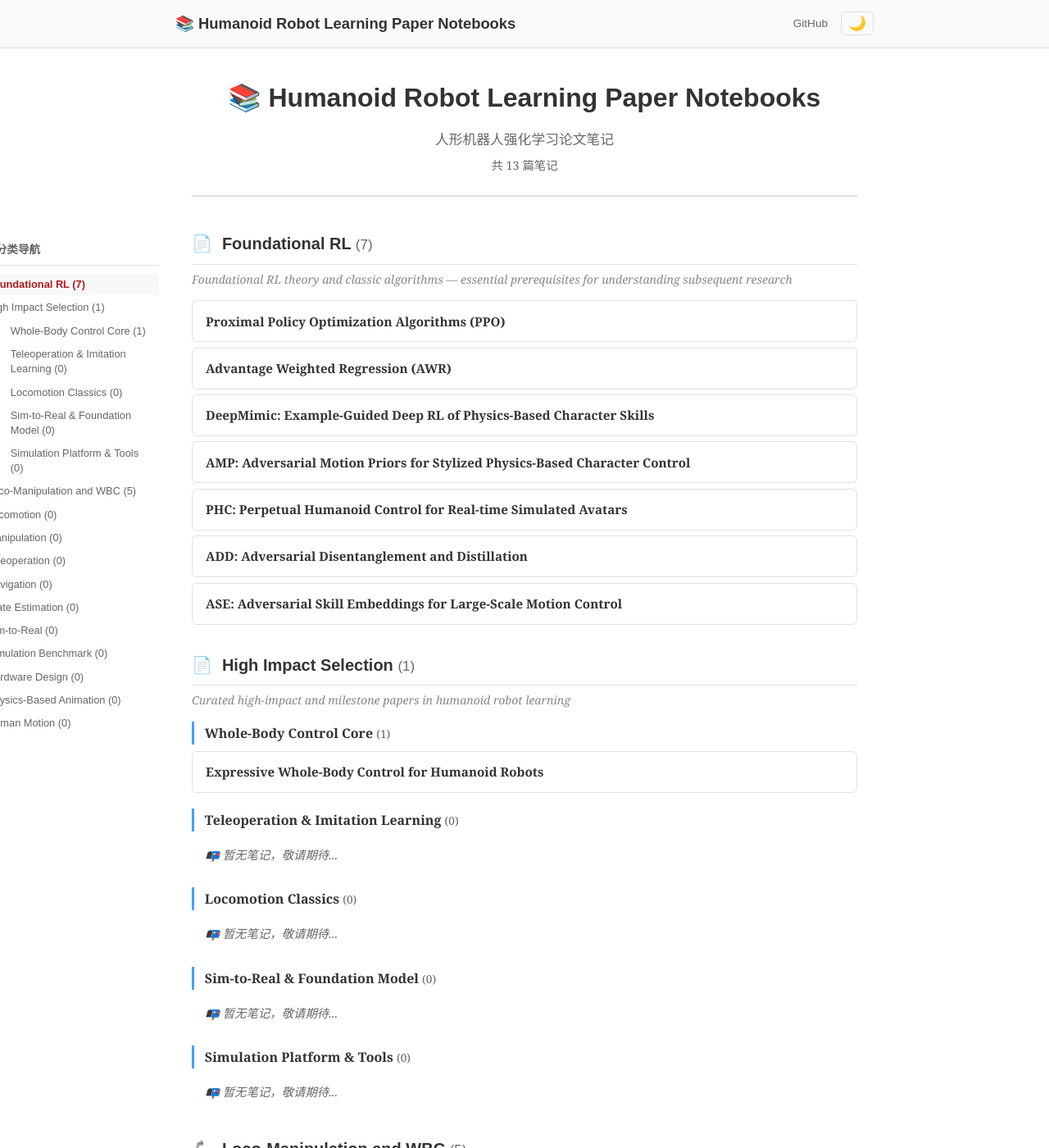
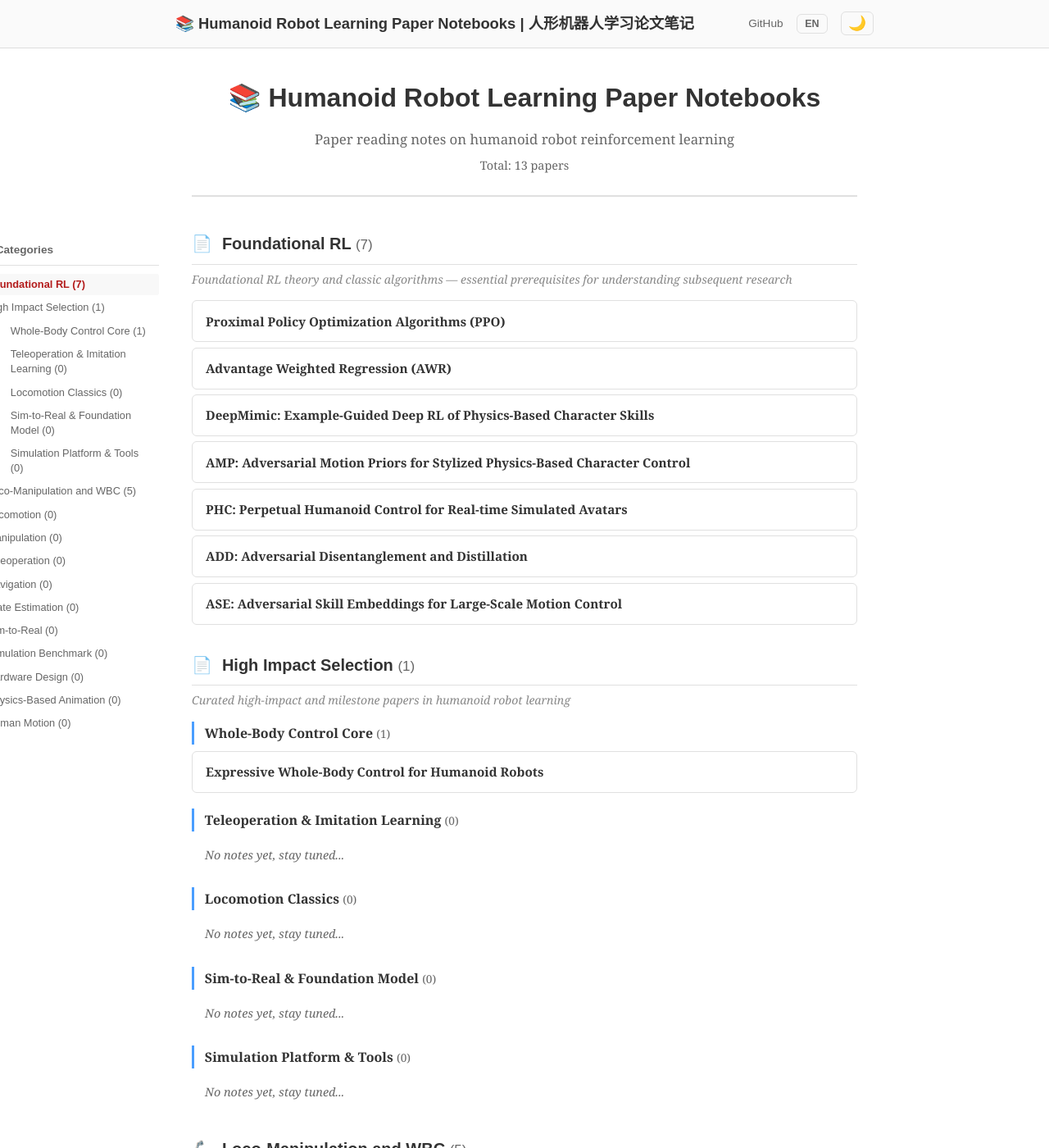
Before and after one commit to ImChong/Humanoid_Robot_Learning_Paper_Notebooks, a Jekyll site: the page built from index.html, in a window 1280 px wide and 1400 px high. Shown: the whole window at 82% size. Built offline with Jekyll 4.4.1, drawn with Linux system fonts in a browser that asks for light colours; some of the changed text lies outside the part shown.

Commit message:
feat: 添加中英双语切换功能，支持语言偏好本地存储

```diff
--- /dev/null
+++ b/_data/i18n.json
@@ -0,0 +1,56 @@
+{
+  "site_title": {
+    "en": "Humanoid Robot Learning Paper Notebooks",
+    "zh": "人形机器人学习论文笔记"
+  },
+  "site_title_full": {
+    "en": "📚 Humanoid Robot Learning Paper Notebooks",
+    "zh": "📚 人形机器人学习论文笔记"
+  },
+  "index_header_h1": {
+    "en": "Humanoid Robot Learning Paper Notebooks",
+    "zh": "人形机器人学习论文笔记"
+  },
+  "index_header_p": {
+    "en": "Paper reading notes on humanoid robot reinforcement learning",
+    "zh": "人形机器人强化学习论文阅读笔记"
+  },
+  "total_papers": {
+    "en": "{count} papers",
+    "zh": "共 {count} 篇笔记"
+  },
+  "sidebar_title": {
+    "en": "Categories",
+    "zh": "分类导航"
+  },
+  "empty_hint": {
+    "en": "No notes yet, stay tuned...",
+    "zh": "暂无笔记，敬请期待..."
+  },
+  "paper_nav": {
+    "en": "← Back to list",
+    "zh": "← 返回论文列表"
+  },
+  "back_to_top": {
+    "en": "↑ Back to top",
+    "zh": "↑ 回到顶部"
+  },
+  "home": {
+    "en": "Home",
+    "zh": "首页"
+  },
+  "breadcrumb_home": {
+    "en": "🏠 Home",
+    "zh": "🏠 首页"
+  },
+  "toc_title": {
+    "en": "Contents",
+    "zh": "目录"
+  },
+  "paper_nav_back": {
+    "en": "← Back to list",
+    "zh": "← 返回论文列表"
+  },
+  "lang_toggle_zh": "English",
+  "lang_toggle_en": "中文"
+}
--- a/_includes/header.html
+++ b/_includes/header.html
@@ -1,8 +1,11 @@
 <header class="site-header">
   <div class="header-inner">
-    <a href="{{ '/' | relative_url }}" class="site-title">📚 {{ site.title }}</a>
+    <a href="{{ '/' | relative_url }}" class="site-title">📚 Humanoid Robot Learning Paper Notebooks | 人形机器人学习论文笔记</a>
     <div class="header-right">
       <a href="https://github.com/ImChong/Humanoid_Robot_Learning_Paper_Notebooks" class="github-link" target="_blank">GitHub</a>
+      <button id="lang-toggle" class="lang-toggle" aria-label="Switch language">
+        <span class="lang-label">EN</span>
+      </button>
       <button id="theme-toggle" class="theme-toggle" aria-label="Toggle dark mode">🌙</button>
     </div>
   </div>
--- a/_layouts/default.html
+++ b/_layouts/default.html
@@ -1,5 +1,5 @@
 <!DOCTYPE html>
-<html lang="zh-CN" data-theme="light">
+<html lang="zh-CN" data-theme="light" data-lang-mode="en">
 <head>
   <meta charset="UTF-8">
   <meta name="viewport" content="width=device-width, initial-scale=1.0">
@@ -16,6 +16,50 @@
     {{ content }}
   </main>
   {% include footer.html %}
+
+  <script>
+    /* ─── Language Toggle ──────────────────────────────────── */
+    (function() {
+      var LANG_KEY = 'cl-lang';
+      var root = document.documentElement;
+      var langToggle = document.getElementById('lang-toggle');
+      var langLabel = langToggle ? langToggle.querySelector('.lang-label') : null;
+
+      function applyLang(mode) {
+        root.setAttribute('data-lang-mode', mode);
+        localStorage.setItem(LANG_KEY, mode);
+        if (langLabel) {
+          langLabel.textContent = mode === 'zh' ? '中文' : 'EN';
+        }
+        // Update all data-en/data-zh elements
+        var els = document.querySelectorAll('[data-en]');
+        for (var i = 0; i < els.length; i++) {
+          var el = els[i];
+          // For elements with only data-en/data-zh (no child text nodes), swap textContent
+          var useZh = mode === 'zh';
+          var text = useZh ? el.getAttribute('data-zh') : el.getAttribute('data-en');
+          if (text !== null) {
+            el.textContent = text;
+          }
+        }
+      }
+
+      function toggleLang() {
+        var cur = root.getAttribute('data-lang-mode') || 'en';
+        applyLang(cur === 'en' ? 'zh' : 'en');
+      }
+
+      // Initialize on load
+      (function() {
+        var saved = localStorage.getItem(LANG_KEY);
+        var initial = (saved === 'zh') ? 'zh' : 'en';
+        applyLang(initial);
+      })();
+
+      if (langToggle) langToggle.addEventListener('click', toggleLang);
+    })();
+  </script>
+
   <script>
     // KaTeX auto-render with HTML entity fix
     function initKaTeX() {
@@ -56,11 +100,11 @@
   <script>
     // Dark/Light mode
     (function() {
-      const toggle = document.getElementById('theme-toggle');
-      const html = document.documentElement;
+      var toggle = document.getElementById('theme-toggle');
+      var html = document.documentElement;
 
       function getPreferred() {
-        const saved = localStorage.getItem('theme');
+        var saved = localStorage.getItem('theme');
         if (saved) return saved;
         return window.matchMedia('(prefers-color-scheme: dark)').matches ? 'dark' : 'light';
       }
@@ -74,7 +118,7 @@
       setTheme(getPreferred());
 
       toggle.addEventListener('click', function() {
-        const current = html.getAttribute('data-theme');
+        var current = html.getAttribute('data-theme');
         setTheme(current === 'dark' ? 'light' : 'dark');
       });
 
--- a/assets/css/style.css
+++ b/assets/css/style.css
@@ -636,6 +636,28 @@ body {
   color: var(--text-secondary);
 }
 
+/* ===== Language Toggle ===== */
+.lang-toggle {
+  flex-shrink: 0;
+  background: none;
+  border: 1px solid var(--border);
+  border-radius: 6px;
+  padding: 0.3rem 0.6rem;
+  cursor: pointer;
+  font-family: 'Arial', sans-serif;
+  font-size: 0.78rem;
+  font-weight: 700;
+  color: var(--text-secondary);
+  transition: border-color 0.3s ease, background 0.3s ease, color 0.3s ease;
+  line-height: 1;
+  user-select: none;
+}
+.lang-toggle:hover {
+  background: var(--link);
+  color: #fff;
+  border-color: var(--link);
+}
+
 /* ===== Responsive ===== */
 @media (max-width: 600px) {
   .container {
--- a/index.html
+++ b/index.html
@@ -3,15 +3,15 @@ layout: default
 title: "Home"
 ---
 <div class="index-header">
-  <h1>📚 Humanoid Robot Learning Paper Notebooks</h1>
-  <p>人形机器人强化学习论文笔记</p>
-  {% assign paper_count = 0 %}{% for p in site.pages %}{% if p.url contains '/papers/' and p.layout == 'paper' %}{% assign paper_count = paper_count | plus: 1 %}{% endif %}{% endfor %}<p class="subtitle">共 {{ paper_count }} 篇笔记</p>
+  <h1 data-en="📚 Humanoid Robot Learning Paper Notebooks" data-zh="📚 人形机器人学习论文笔记">📚 Humanoid Robot Learning Paper Notebooks</h1>
+  <p data-en="Paper reading notes on humanoid robot reinforcement learning" data-zh="人形机器人强化学习论文阅读笔记">Paper reading notes on humanoid robot reinforcement learning</p>
+  {% assign paper_count = 0 %}{% for p in site.pages %}{% if p.url contains '/papers/' and p.layout == 'paper' %}{% assign paper_count = paper_count | plus: 1 %}{% endif %}{% endfor %}<p class="subtitle" id="paper-count-label" data-en="Total: {count} papers" data-zh="共 {count} 篇笔记">Total: {{ paper_count }} papers</p>
 </div>
 
 <div class="index-layout">
   <aside class="toc-sidebar" id="toc-sidebar">
     <div class="toc-wrapper">
-      <h3 class="toc-title">📑 分类导航</h3>
+      <h3 class="toc-title" data-en="📑 Categories" data-zh="📑 分类导航">📑 分类导航</h3>
       <nav class="toc-nav">
         <ul class="toc-list">
           {% for cat in site.data.papers %}
@@ -64,12 +64,15 @@ title: "Home"
           {% assign main_total = main_total | plus: subcat.papers.size %}
         {% endfor %}
       {% endif %}
-      <h2 class="category-title" id="cat-{{ forloop.index }}"><span class="cat-icon">{{ icon }}</span> {{ cat_data.display_name }} <span class="paper-count">({{ main_total }})</span></h2>
+      <h2 class="category-title" id="cat-{{ forloop.index }}"><span class="cat-icon">{{ icon }}</span> <span class="cat-name" data-en="{{ cat_data.display_name }}" data-zh="{{ cat_data.display_name }}">{{ cat_data.display_name }}</span> <span class="paper-count">({{ main_total }})</span></h2>
       {% if cat_data.subtitle %}<p class="category-subtitle">{{ cat_data.subtitle }}</p>{% endif %}
       {% if cat_data.subcategories %}
         {% for subcat in cat_data.subcategories %}
         <div class="subcategory-section">
-          <h3 class="subcategory-title" id="subcat-{{ forloop.parentloop.index }}-{{ forloop.index }}">{{ subcat.name }} <span class="paper-count">({{ subcat.papers | size }})</span></h3>
+          <h3 class="subcategory-title" id="subcat-{{ forloop.parentloop.index }}-{{ forloop.index }}">
+            <span class="subcat-name" data-en="{{ subcat.name }}" data-zh="{{ subcat.name }}">{{ subcat.name }}</span>
+            <span class="paper-count">({{ subcat.papers | size }})</span>
+          </h3>
           {% if subcat.papers.size > 0 %}
           <ul class="paper-list">
             {% for paper in subcat.papers %}
@@ -81,7 +84,7 @@ title: "Home"
             {% endfor %}
           </ul>
           {% else %}
-          <p class="empty-hint">📭 暂无笔记，敬请期待...</p>
+          <p class="empty-hint" data-en="No notes yet, stay tuned..." data-zh="暂无笔记，敬请期待...">No notes yet, stay tuned...</p>
           {% endif %}
         </div>
         {% endfor %}
@@ -96,7 +99,7 @@ title: "Home"
         {% endfor %}
       </ul>
       {% else %}
-      <p class="empty-hint">📭 暂无笔记，敬请期待...</p>
+      <p class="empty-hint" data-en="No notes yet, stay tuned..." data-zh="暂无笔记，敬请期待...">No notes yet, stay tuned...</p>
       {% endif %}
     </div>
   {% endfor %}
@@ -131,6 +134,34 @@ title: "Home"
 </div>
 
 <script>
+// Update paper count text when language changes
+(function() {
+  var paperCountEl = document.getElementById('paper-count-label');
+  if (!paperCountEl) return;
+  var count = {{ paper_count }};
+
+  function updatePaperCount(mode) {
+    if (mode === 'zh') {
+      paperCountEl.textContent = '共 ' + count + ' 篇笔记';
+    } else {
+      paperCountEl.textContent = 'Total: ' + count + ' papers';
+    }
+  }
+
+  // Watch for language changes
+  var observer = new MutationObserver(function() {
+    var mode = document.documentElement.getAttribute('data-lang-mode') || 'en';
+    updatePaperCount(mode);
+  });
+  observer.observe(document.documentElement, { attributes: true, attributeFilter: ['data-lang-mode'] });
+
+  // Set initial value
+  var initialMode = document.documentElement.getAttribute('data-lang-mode') || 'en';
+  updatePaperCount(initialMode);
+})();
+</script>
+
+<script>
 (function() {
   var sidebar = document.getElementById('toc-sidebar');
   if (!sidebar) return;
```
Also changed, not shown: _layouts/paper.html (+5 -5 lines).
